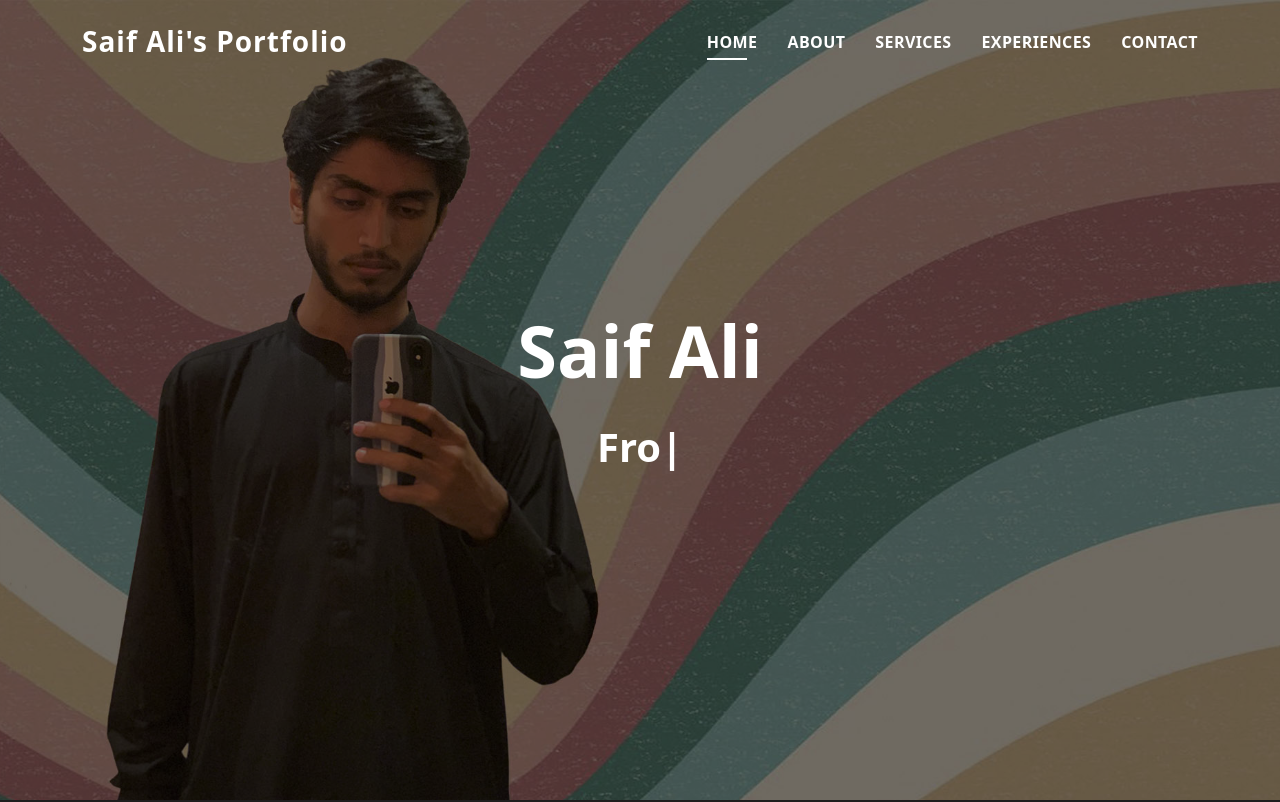
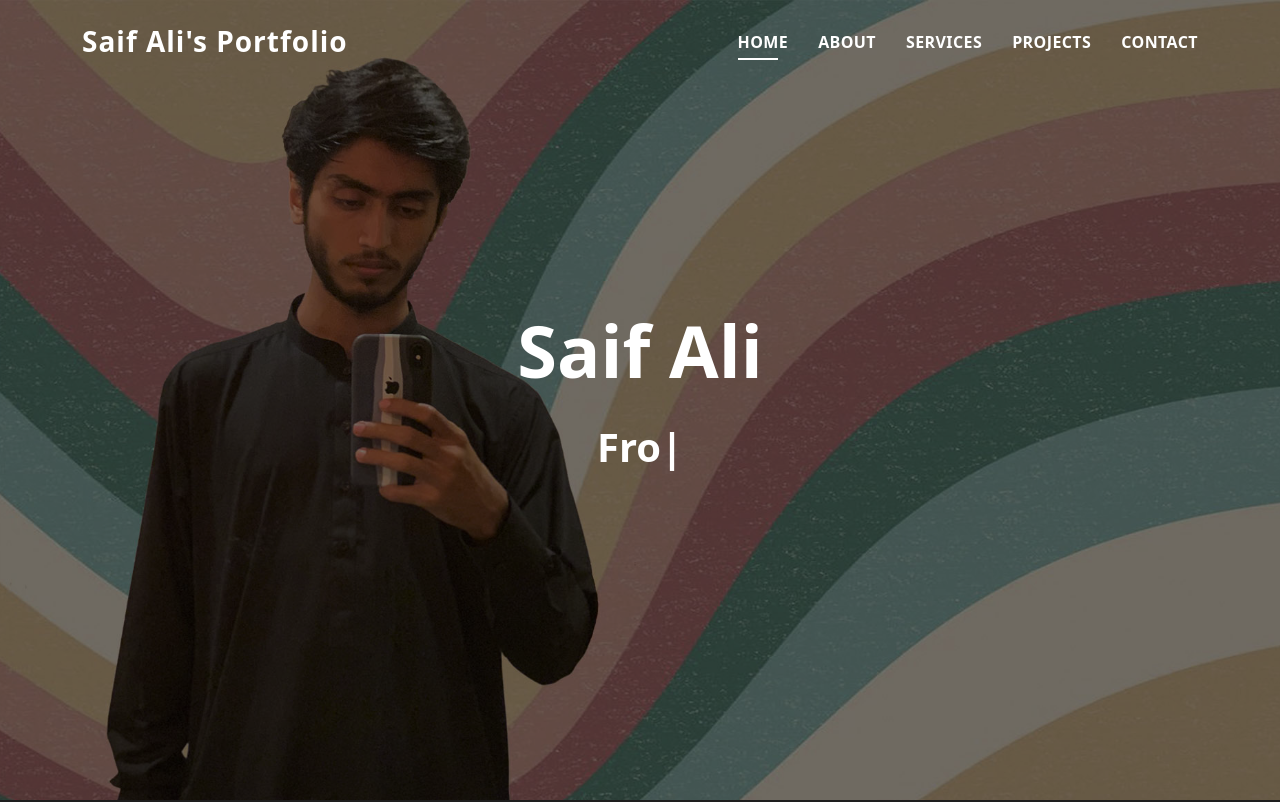
Before and after one commit to saiksaif/myPortfolio, a plain HTML site: page index.html in a window 1280 px wide. Shown: the top 802 px of the page. Drawn offline with Linux system fonts and the light colour scheme.

Commit message:
NavLink Fix

```diff
--- a/index.html
+++ b/index.html
@@ -35,7 +35,7 @@
           <li><a class="nav-link scrollto active" href="#hero">Home</a></li>
           <li><a class="nav-link scrollto" href="#about">About</a></li>
           <li><a class="nav-link scrollto" href="#services">Services</a></li>
-          <li><a class="nav-link scrollto " href="#work">Experiences</a></li>
+          <li><a class="nav-link scrollto " href="#work">Projects</a></li>
           <!-- <li><a class="nav-link scrollto " href="#blog">Blog</a></li> -->
           <li><a class="nav-link scrollto" href="#contact">Contact</a></li>
         </ul>
```
